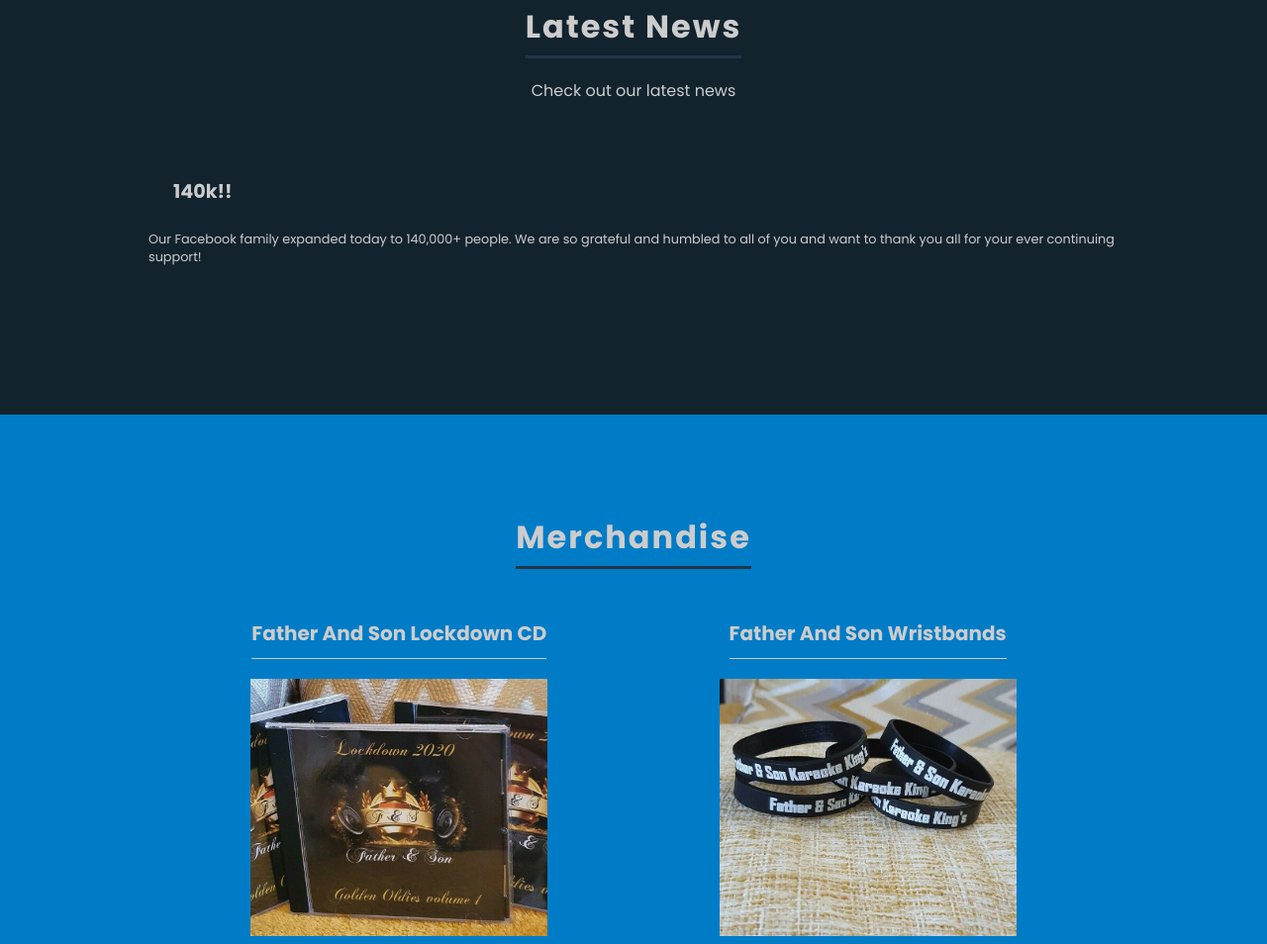
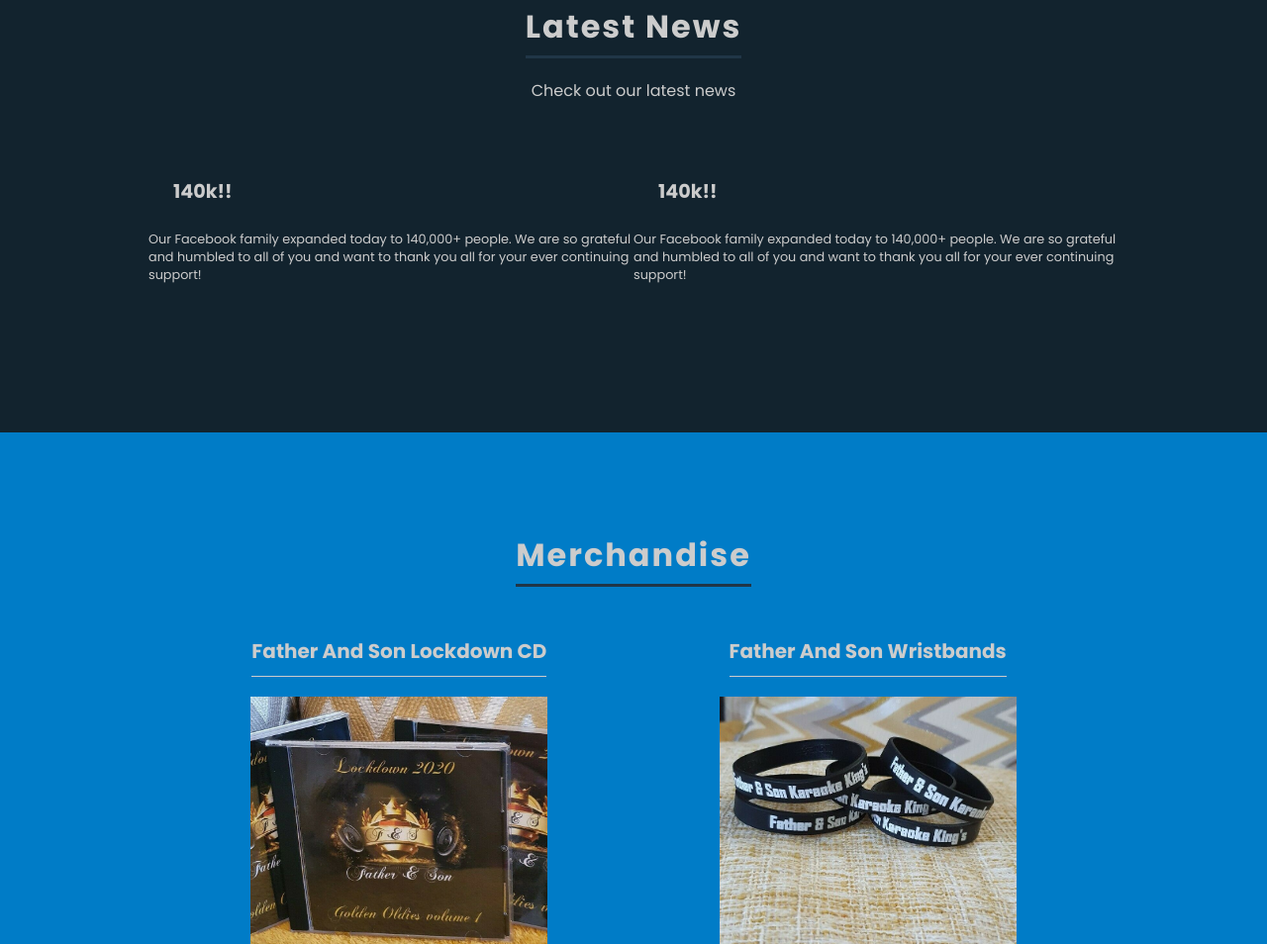
Before and after one commit to MarcJoyce/Father-and-Son-Karaoke, a plain HTML site: page index.html in a window 1280 px wide. Shown: the part 3363-4317 px from the top of the page at 99% size. Drawn offline with Linux system fonts and the light colour scheme.

Commit message:
Update index.html

```diff
--- a/index.html
+++ b/index.html
@@ -130,6 +130,10 @@ ask">
       <h3 class="news__title">140k!!</h3>
       <p class="news__text">Our Facebook family expanded today to 140,000+ people. We are so grateful and humbled to all of you and want to thank you all for your ever continuing support!</p>
     </div>
+<div class="news__box">
+      <h3 class="news__title">140k!!</h3>
+      <p class="news__text">Our Facebook family expanded today to 140,000+ people. We are so grateful and humbled to all of you and want to thank you all for your ever continuing support!</p>
+    </div>
     </div>
     </section>
     <section id="merchandise">
```
